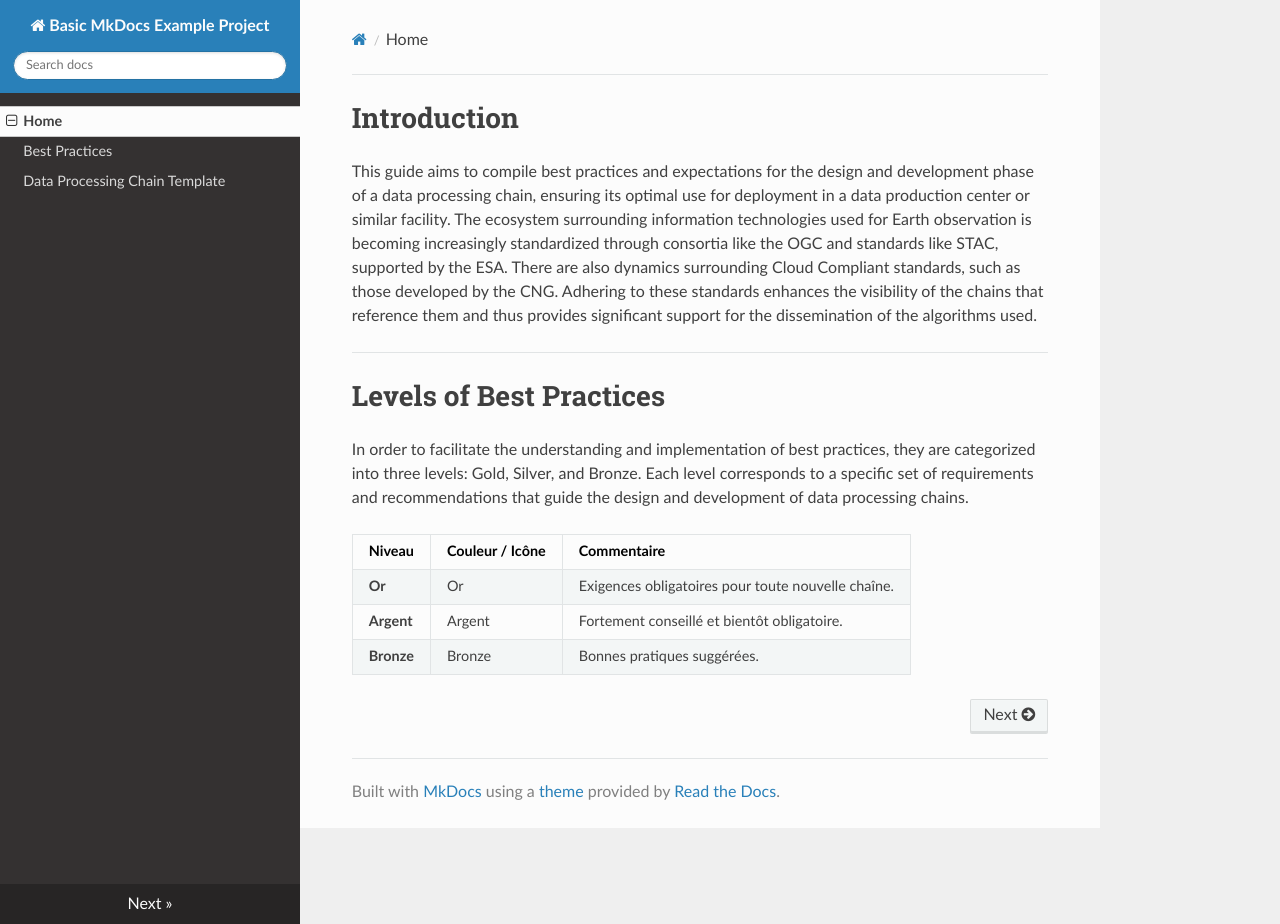
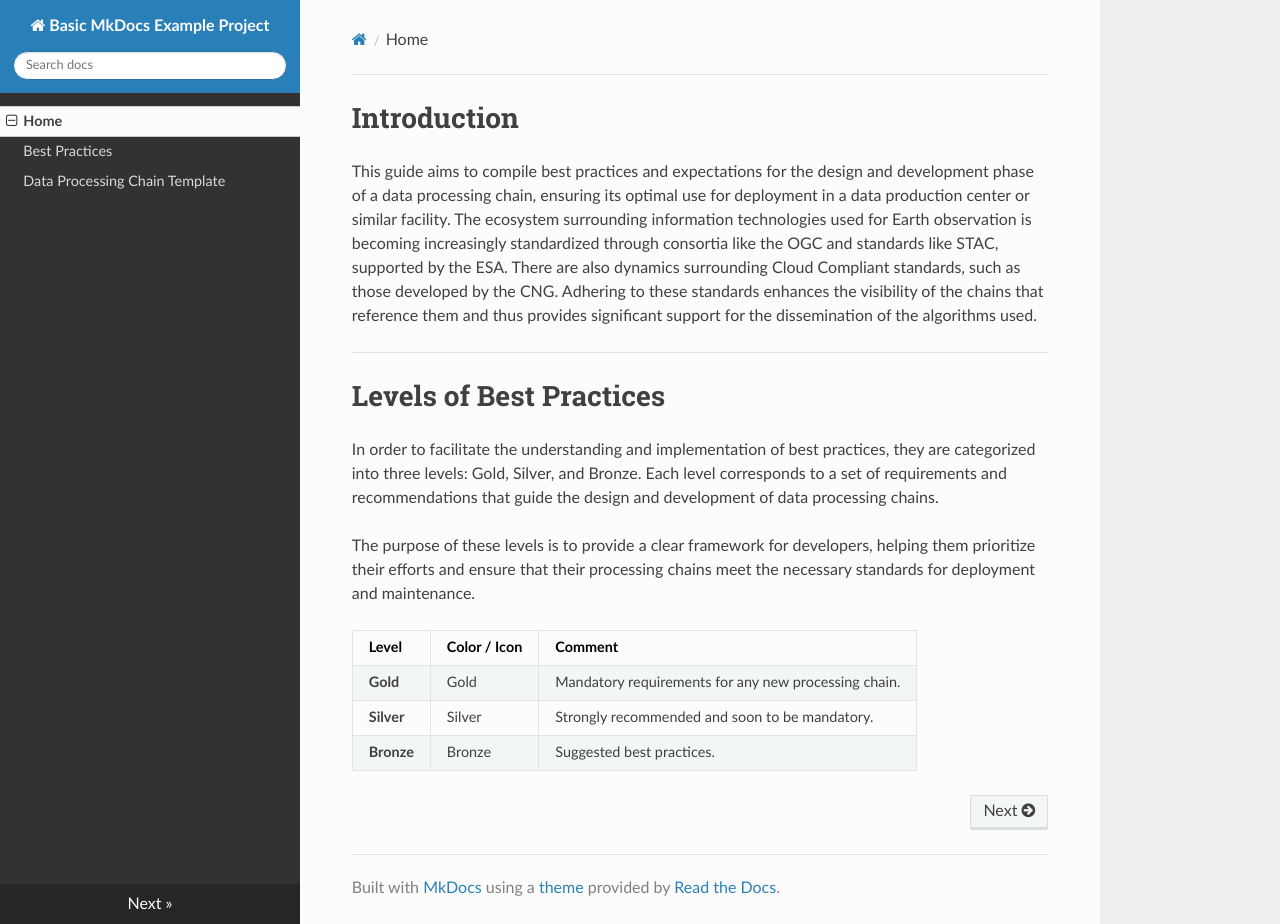
Before and after one commit to CNES/processing-chain-guidelines, an MkDocs documentation site: the page built from docs/index.md, in a window 1280 px wide and 924 px high. Built offline with MkDocs 1.6.1, drawn with Linux system fonts in a browser that asks for light colours; nearby versions of some CDN libraries.

Commit message:
Clarify purpose of best practices levels in processing chain guidelines

```diff
--- a/docs/index.md
+++ b/docs/index.md
@@ -6,10 +6,12 @@ This guide aims to compile best practices and expectations for the design and de
 
 # Levels of Best Practices
 
-In order to facilitate the understanding and implementation of best practices, they are categorized into three levels: Gold, Silver, and Bronze. Each level corresponds to a specific set of requirements and recommendations that guide the design and development of data processing chains.
+In order to facilitate the understanding and implementation of best practices, they are categorized into three levels: Gold, Silver, and Bronze. Each level corresponds to a set of requirements and recommendations that guide the design and development of data processing chains.
 
-| Niveau | Couleur / Icône | Commentaire |
+The purpose of these levels is to provide a clear framework for developers, helping them prioritize their efforts and ensure that their processing chains meet the necessary standards for deployment and maintenance.
+
+| Level | Color / Icon | Comment |
 | :--- | :--- | :--- |
-| **Or** | Or | Exigences obligatoires pour toute nouvelle chaîne. |
-| **Argent** | Argent | Fortement conseillé et bientôt obligatoire. |
-| **Bronze** | Bronze | Bonnes pratiques suggérées. |
+| **Gold** | Gold | Mandatory requirements for any new processing chain. |
+| **Silver** | Silver | Strongly recommended and soon to be mandatory. |
+| **Bronze** | Bronze | Suggested best practices. |
```
